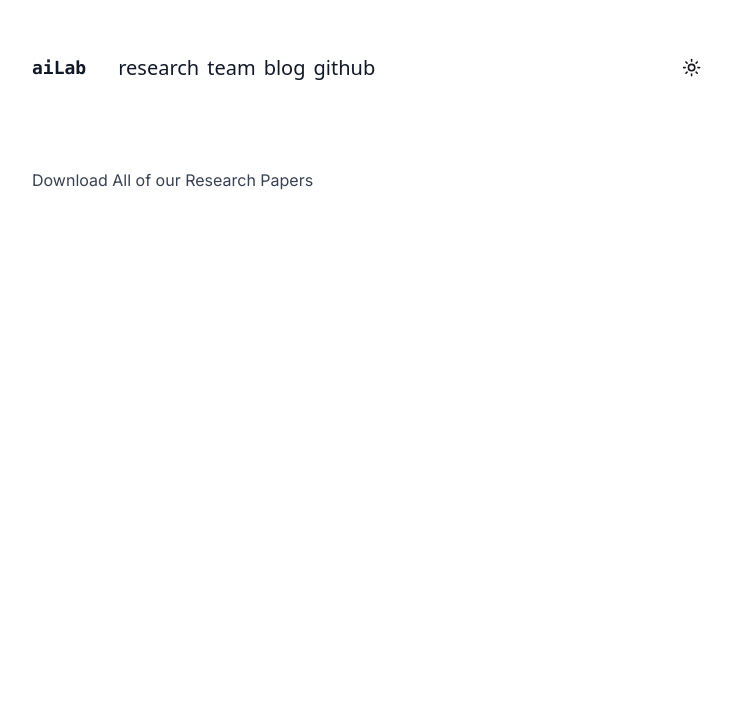
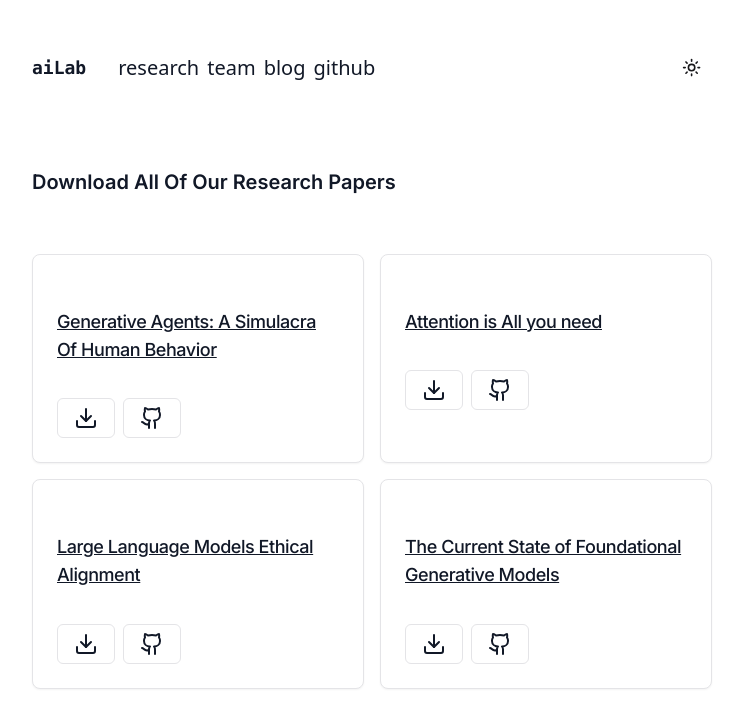
Before and after one commit to u0fz-ai-lab/ai-research-lab-site, a Next.js app: page /research in a window 1280 px wide. Shown: the top 728 px of the page, without its empty margins (268-1011 px from the left). Built offline with nearby package versions, Linux system fonts and the light colour scheme.

Commit message:
add research page

```diff
--- a/app/page.tsx
+++ b/app/page.tsx
@@ -1,5 +1,7 @@
-import PaperCard from "@/components/PaperCard";
-import { posts } from "@/data/data";
+import { Button } from "@/components/ui/button";
+import { Card, CardContent, CardHeader, CardTitle } from "@/components/ui/card";
+import { papers, posts } from "@/data/data";
+import { Download, LucideGithub } from "lucide-react";
 
 import Link from "next/link";
 
@@ -23,7 +25,34 @@ export default function Home() {
 						All
 					</Link>
 				</div>
-				<PaperCard />
+				<div className="grid lg:md:grid-cols-2 sm:grid-cols-1 md:gap-4">
+					{papers.slice(0, 2).map((paper) => (
+						<Card
+							key={paper.name}
+							className="flex flex-col p-0 transition-all duration-300 hover:-translate-y-1 hover:border-zinc-900 justify-between"
+						>
+							<Link href="/" target="_blank">
+								<CardHeader className="flex flex-row items-center justify-between">
+									<CardTitle className="font-medium text-lg">
+										{paper.name}
+									</CardTitle>
+								</CardHeader>
+								<CardContent className="flex items-center gap-2">
+									<Link href="">
+										<Button variant="outline">
+											<Download />
+										</Button>
+									</Link>
+									<Link href="">
+										<Button variant="outline">
+											<LucideGithub />
+										</Button>
+									</Link>
+								</CardContent>
+							</Link>
+						</Card>
+					))}
+				</div>
 			</section>
 			<section className="flex w-full flex-col">
 				<h1 className="font-semibold text-xl">Latest Posts</h1>
--- a/app/research/page.tsx
+++ b/app/research/page.tsx
@@ -1,3 +1,12 @@
+import PaperCard from "@/components/PaperCard";
+
 export default function Research() {
-	return <main>Download All of our Research Papers</main>;
+	return (
+		<main className="flex w-full gap-10 flex-col">
+			<h1 className="font-semibold text-xl">
+				Download All Of Our Research Papers
+			</h1>
+			<PaperCard />
+		</main>
+	);
 }
--- a/components/PaperCard.tsx
+++ b/components/PaperCard.tsx
@@ -9,7 +9,7 @@ import Link from "next/link";
 export default function PaperCard() {
 	return (
 		<div className="grid lg:md:grid-cols-2 sm:grid-cols-1 md:gap-4">
-			{papers.slice(0, 2).map((paper) => (
+			{papers.map((paper) => (
 				<Card
 					key={paper.name}
 					className="flex flex-col p-0 transition-all duration-300 hover:-translate-y-1 hover:border-zinc-900 justify-between"
--- a/data/data.ts
+++ b/data/data.ts
@@ -57,6 +57,18 @@ export const papers: paper[] = [
 		source: "",
 		link: "",
 	},
+	{
+		name: "Large Language Models Ethical Alignment",
+		date: "",
+		source: "",
+		link: "",
+	},
+	{
+		name: "The Current State of Foundational Generative Models",
+		date: "",
+		source: "",
+		link: "",
+	},
 ];
 
 export const posts: post[] = [
```
